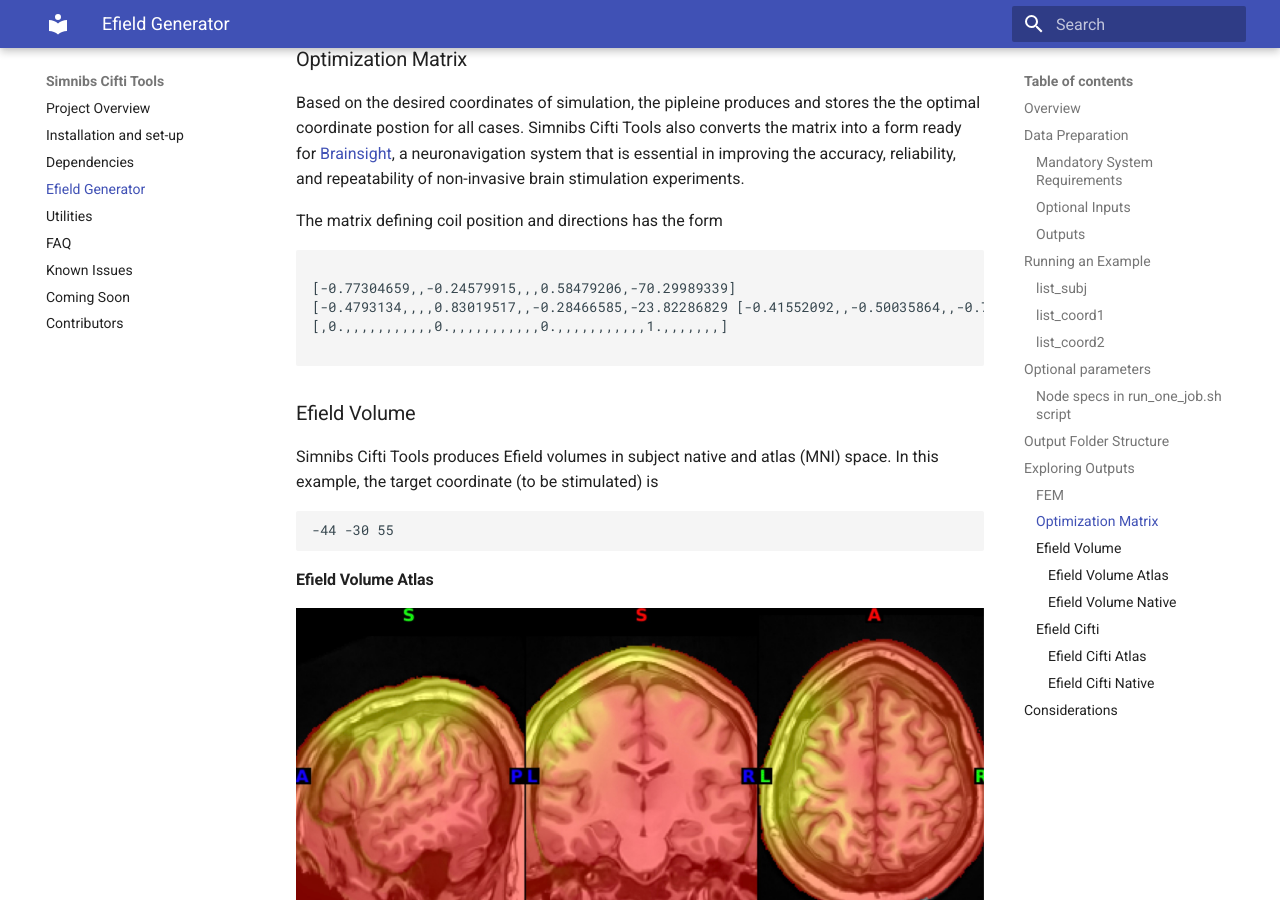
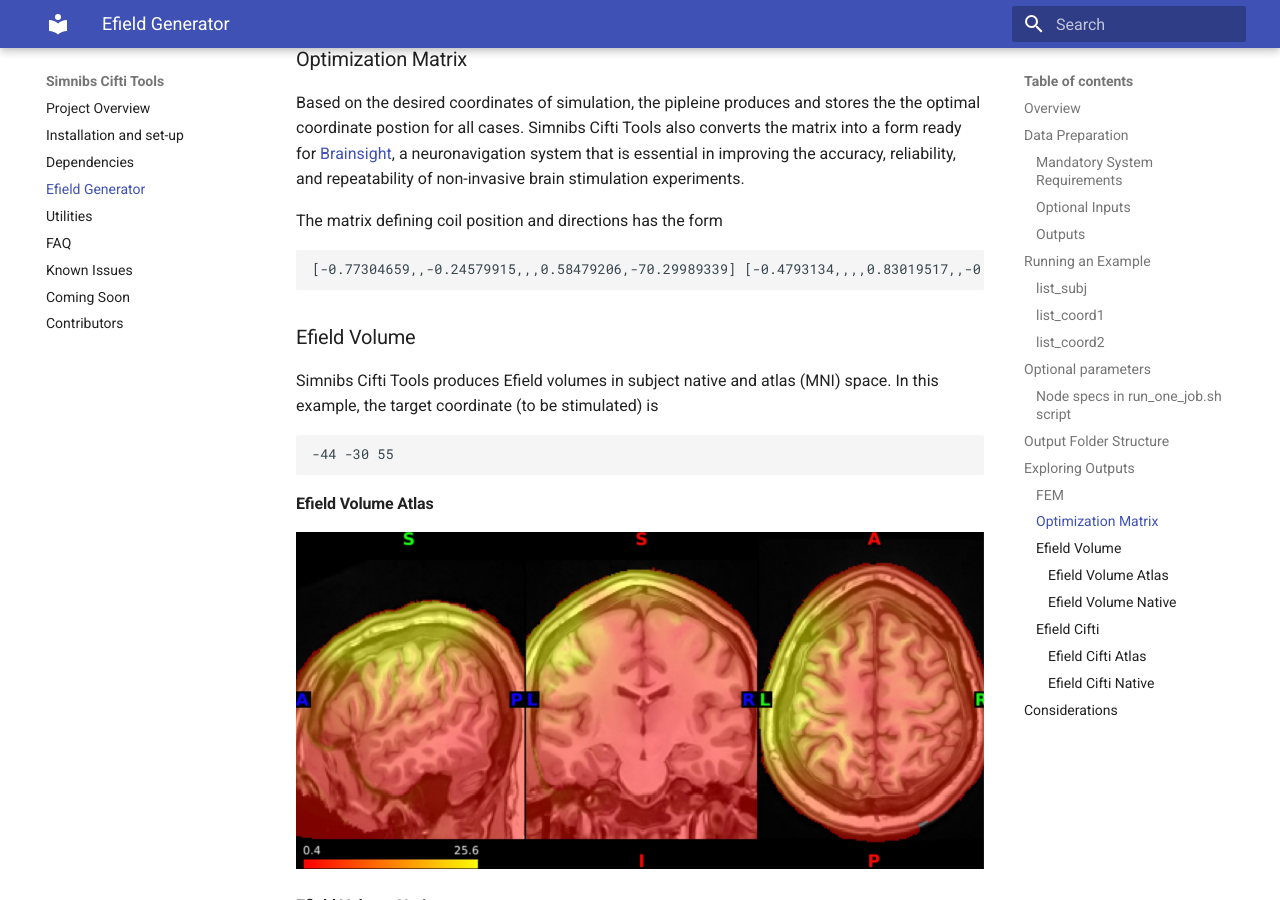
Before and after one commit to DCAN-Labs/simnibs_cifti_tools_RTD2, an MkDocs documentation site: the page built from docs/Efield_generator.md, in a window 1280 px wide and 900 px high, scrolled down 5503 px. Built offline with MkDocs 1.6.1 and Material for MkDocs 9.7.7, drawn with Linux system fonts in a browser that asks for light colours; part of the change alters nothing that is shown.

````diff
--- a/docs/Efield_generator.md
+++ b/docs/Efield_generator.md
@@ -152,11 +152,7 @@ Based on the desired coordinates of simulation, the pipleine produces and stores
 The matrix defining coil position and directions has the form
 
 ```markdown
-
-[-0.77304659,,-0.24579915,,,0.58479206,-70.29989339]
-[-0.4793134,,,,0.83019517,,-0.28466585,-23.82286829 [-0.41552092,,-0.50035864,,-0.75959437,,61.92179034]
-[,0.,,,,,,,,,,,0.,,,,,,,,,,,0.,,,,,,,,,,,1.,,,,,,,]
-
+[-0.77304659,,-0.24579915,,,0.58479206,-70.29989339] [-0.4793134,,,,0.83019517,,-0.28466585,-23.82286829][-0.41552092,,-0.50035864,,-0.75959437,,61.92179034][,0.,,,,,,,,,,,0.,,,,,,,,,,,0.,,,,,,,,,,,1.,,,,,,,]
 ```
 ### Efield Volume
 Simnibs Cifti Tools produces Efield volumes in subject native and atlas (MNI) space. In this example, the target coordinate (to be stimulated) is
````
